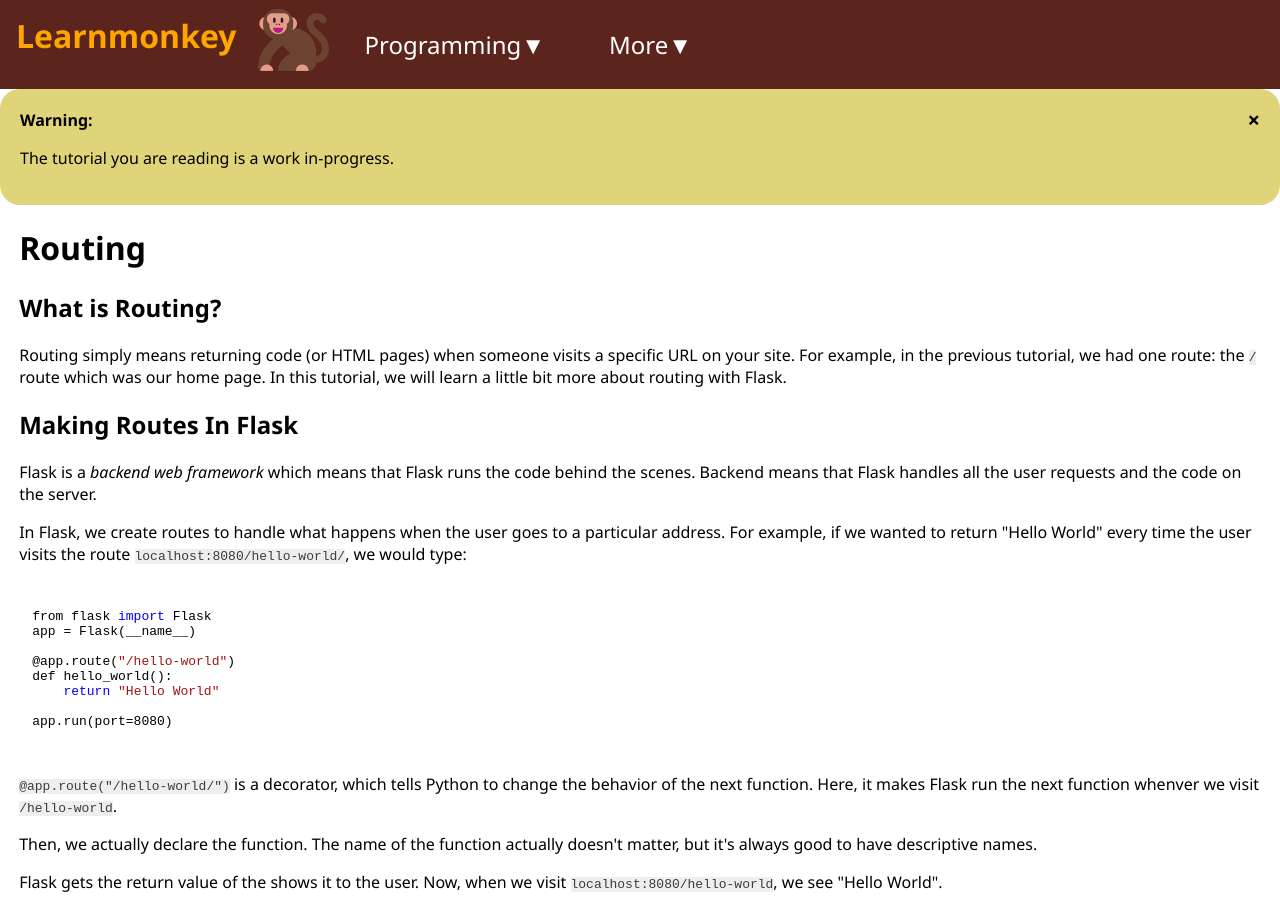
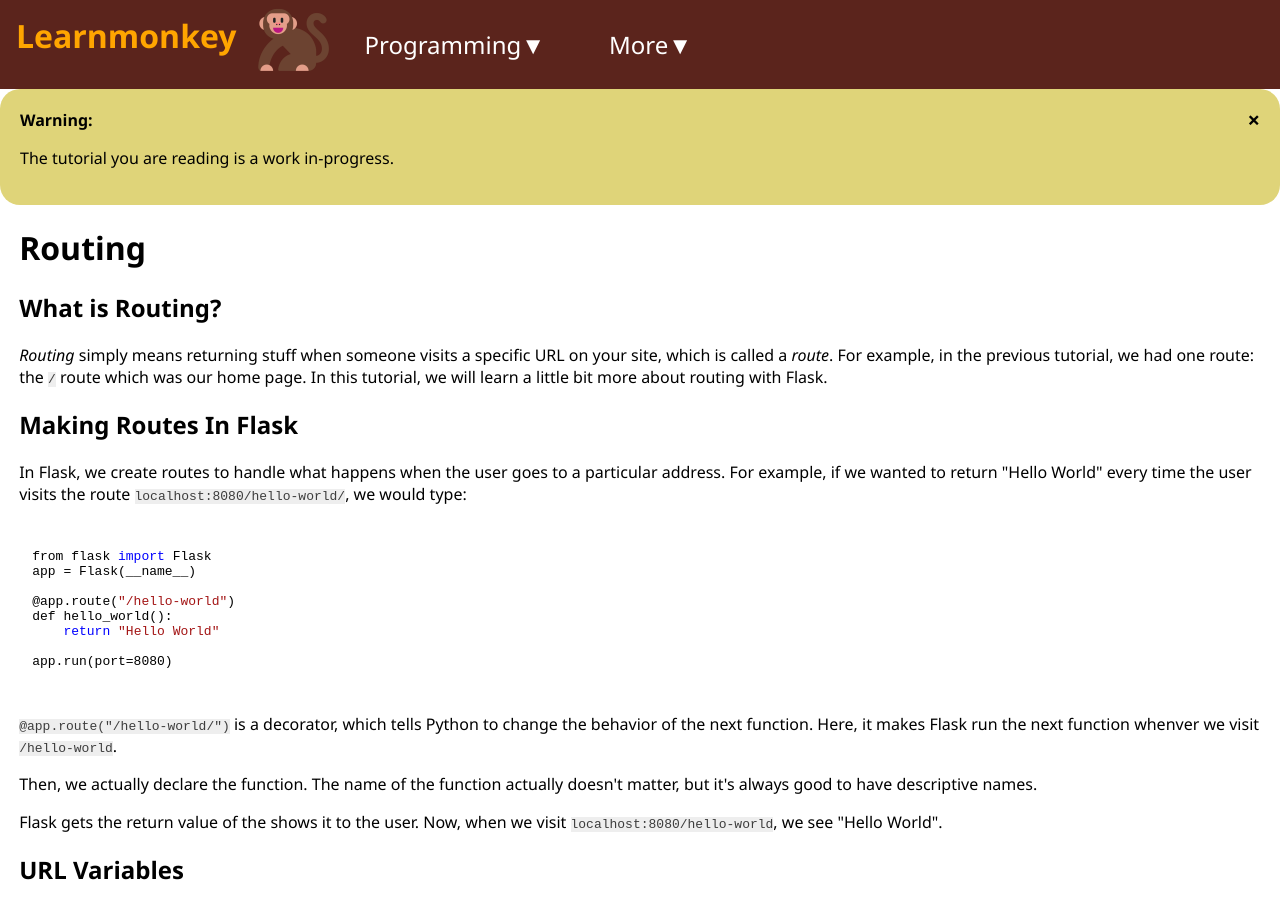
Before and after one commit to learnmonkey/learnmonkey.github.io, a Jekyll site: the page built from programming/python/flask/routing.html, in a window 1280 px wide and 900 px high. Built offline with Jekyll 4.4.1, drawn with Linux system fonts in a browser that asks for light colours; nearby versions of some CDN libraries.

Commit message:
Flask edits

```diff
--- a/programming/python/flask/index.html
+++ b/programming/python/flask/index.html
@@ -9,6 +9,7 @@
 <section>
     <h2>What is Flask?</h2>
     <p>Flask is a super lightweight microframework for creating web applications with Python. It's super easy to get started. However, Flask, unlike something like Django, does not have features like authentication built in. You need to import other modules to do that.</p>
+    <p>Flask is a <em>backend web framework</em> which means that Flask runs the code behind the scenes. Backend means that Flask handles all the user requests and the code on the server.</p>
     <img src="/images/programming/python/flask/flask-logo.png" alt="Flask Logo">
 </section>
 
--- a/programming/python/flask/routing.html
+++ b/programming/python/flask/routing.html
@@ -8,12 +8,11 @@
 
 <section>
     <h2>What is Routing?</h2>
-    <p>Routing simply means returning code (or HTML pages) when someone visits a specific URL on your site. For example, in the previous tutorial, we had one route: the <code>/</code> route which was our home page. In this tutorial, we will learn a little bit more about routing with Flask.</p>
+    <p><em>Routing</em> simply means returning stuff when someone visits a specific URL on your site, which is called a <em>route</em>. For example, in the previous tutorial, we had one route: the <code>/</code> route which was our home page. In this tutorial, we will learn a little bit more about routing with Flask.</p>
 </section>
 
 <section>
     <h2>Making Routes In Flask</h2>
-    <p>Flask is a <em>backend web framework</em> which means that Flask runs the code behind the scenes. Backend means that Flask handles all the user requests and the code on the server.</p>
     <p>In Flask, we create routes to handle what happens when the user goes to a particular address. For example, if we wanted to return "Hello World" every time the user visits the route <code>localhost:8080/hello-world/</code>, we would type: </p>
     <pre><code class="language-go">
 from flask import Flask
```
